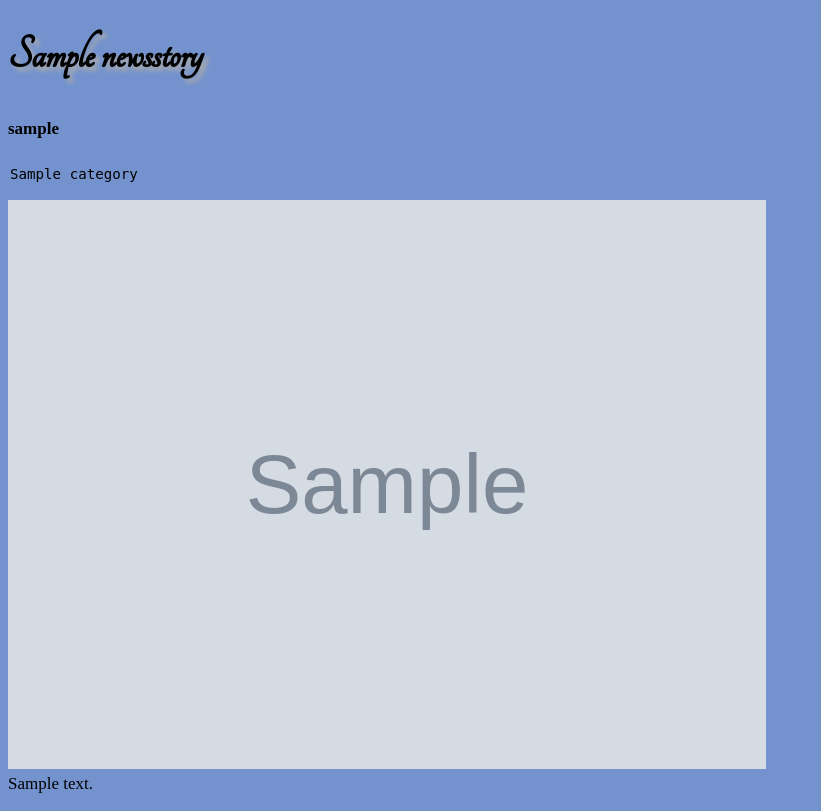
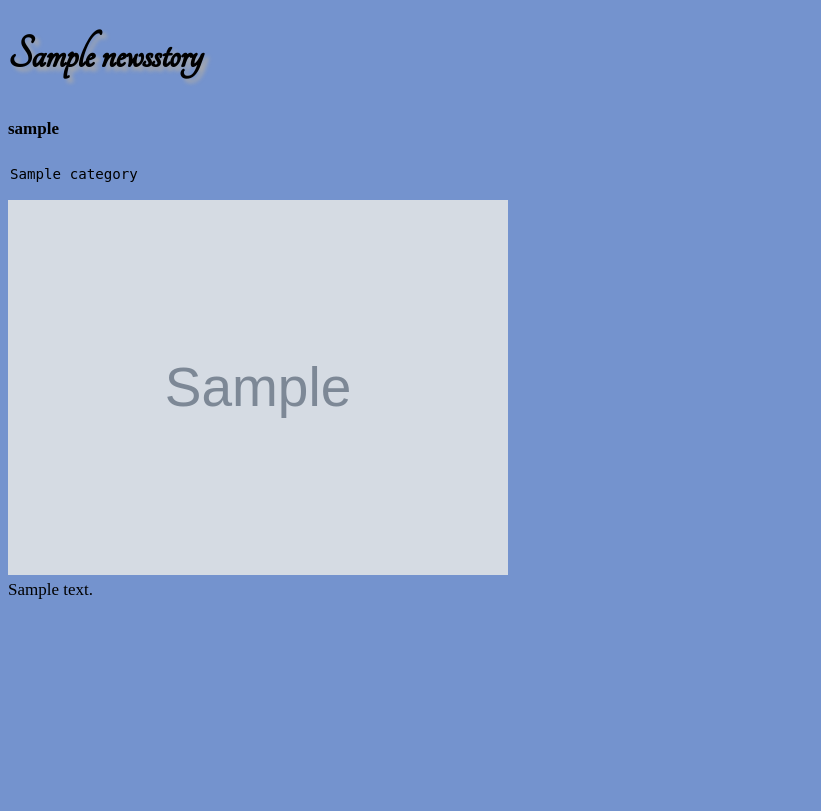
Before and after one commit to SheCodesAus/she-codes-django-news-project-Phoenix-JSW, a Django app: page /news/1/ in a window 1280 px wide. Shown: the part 258-1069 px from the top of the page, without its empty margins (0-821 px from the left). After the commit the page ends 857 px from the top, so only its background shows below. Run offline with Django 4.2, Linux system fonts and the light colour scheme; tables that the repository leaves empty hold one stand-in row (values such as "Sample post"); grey boxes marked "Sample" are stand-in pictures; parts of the project's set-up code (start-up, migrations or seed data) failed here and were passed over; some web fonts are replaced.

Commit message:
Update styles.css

```diff
--- a/she_codes_news/static/styles.css
+++ b/she_codes_news/static/styles.css
@@ -255,6 +255,7 @@ form p {
 
 #story-image-box img {
     width: 60%;
+    inline-size: 500px;
 }
 
 
```
